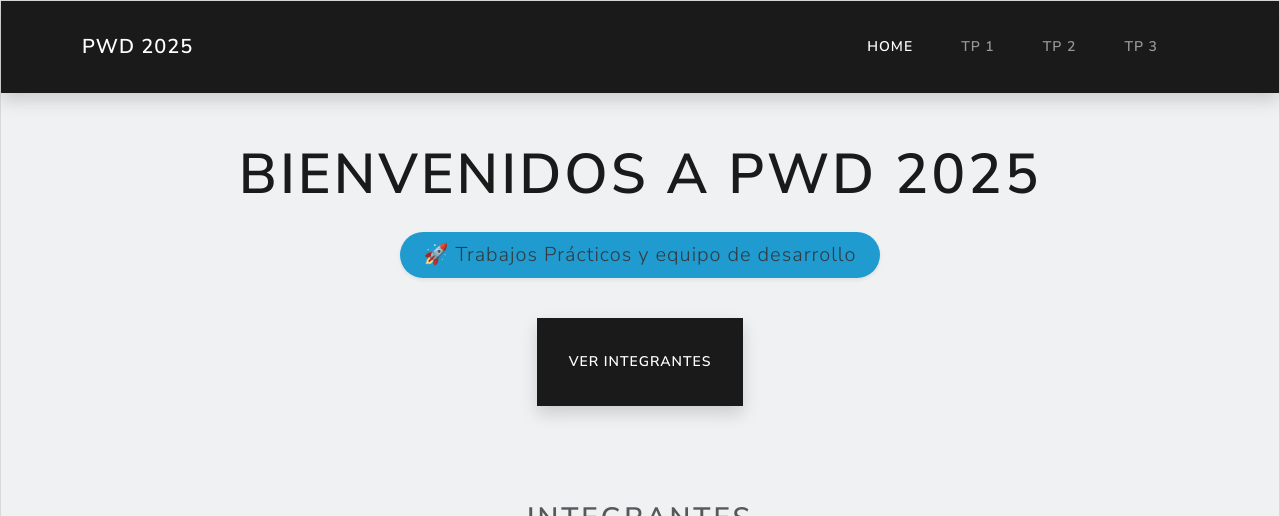
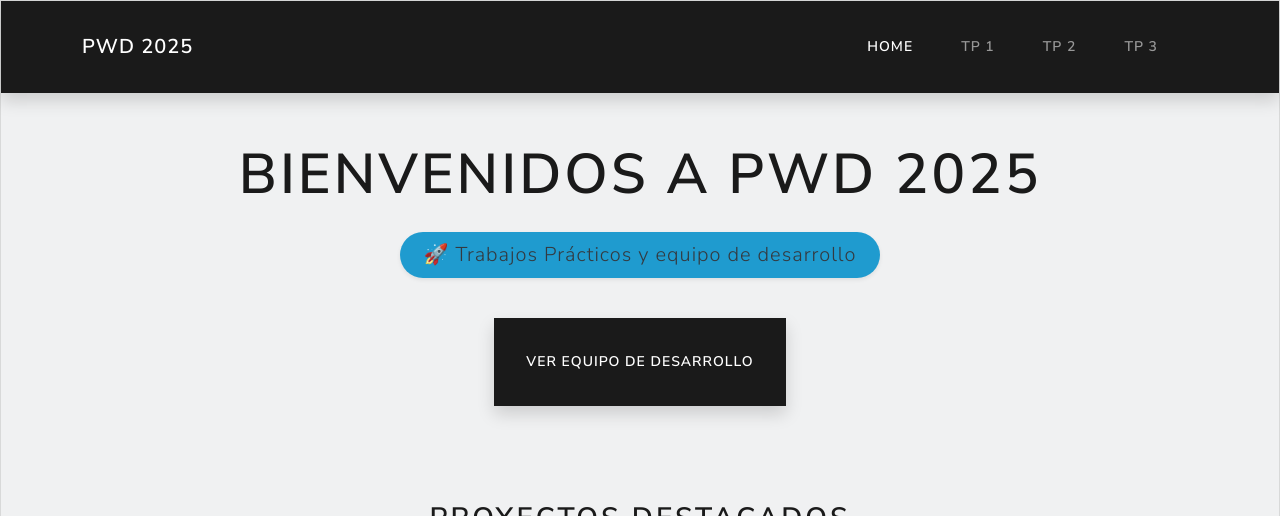
Before and after one commit to MGIC12/PWD_2025, a PHP site: page /PWD_2025/pruebaAux.php in a window 1280 px wide. Shown: the top 516 px of the page. Run offline with PHP 8.4, Linux system fonts and the light colour scheme; some libraries are stand-ins or nearby versions; grey boxes are pictures that could not be loaded.

Commit message:
Changed files

```diff
--- a/Vista/TP1/8/Ejercicio8.php
+++ b/Vista/TP1/8/Ejercicio8.php
@@ -4,6 +4,7 @@
     <meta charset="UTF-8">
     <meta name="viewport" content="width=device-width, initial-scale=1.0">
     <title>Ejercicio 8 - Cine Cinem@s</title>
+    <link rel="stylesheet" href="./../../../Frameworks/bootstrap.min.css">
 </head>
 <body>
     <h1>Cine Cinem@s</h1>
--- a/Vista/TP2/4Benja/procesar.php
+++ b/Vista/TP2/4Benja/procesar.php
@@ -25,7 +25,8 @@
     <meta charset="UTF-8">
     <meta name="viewport" content="width=device-width, initial-scale=1.0">
     <title>Document</title>
-    <link href="https://cdn.jsdelivr.net/npm/bootstrap@5.3.7/dist/css/bootstrap.min.css" rel="stylesheet" integrity="sha384-LN+7fdVzj6u52u30Kp6M/trliBMCMKTyK833zpbD+pXdCLuTusPj697FH4R/5mcr" crossorigin="anonymous">
+    <!-- <link href="https://cdn.jsdelivr.net/npm/bootstrap@5.3.7/dist/css/bootstrap.min.css" rel="stylesheet" integrity="sha384-LN+7fdVzj6u52u30Kp6M/trliBMCMKTyK833zpbD+pXdCLuTusPj697FH4R/5mcr" crossorigin="anonymous"> -->
+        <link rel="stylesheet" href="./../../../Frameworks/bootstrap.min.css">
 </head>
 <body>
 
--- a/pruebaAux.php
+++ b/pruebaAux.php
@@ -5,6 +5,7 @@
   <meta name="viewport" content="width=device-width, initial-scale=1.0">
   <title>Inicio - PWD 2025</title>
   <link rel="stylesheet" href="./Frameworks/bootstrap.min.css">
+  <link rel="stylesheet" href="./resources/css/styleCarrusel.css">
 </head>
 <body class="bg-light d-flex flex-column min-vh-100">
 
@@ -33,56 +34,89 @@
       🚀 Trabajos Prácticos y equipo de desarrollo
     </p>
     <div class="mt-4">
-      <a href="#integrantes" class="btn btn-primary btn-lg shadow">Ver integrantes</a>
+      <a href="#integrantes" class="btn btn-primary btn-lg shadow">Ver equipo de desarrollo</a>
     </div>
   </header>
-
+  <main id="proyectos-destacados" class="container text-center my-5">
+      <h2>proyectos destacados</h2>
+      <div class="mt-4">
+        <a href="Vista/TP1/8/Ejercicio8.php" class="btn btn-primary btn-lg shadow">Ejercicio 8 T.P N°1</a>
+        <a href="Vista/TP2/4Benja/inicio.php" class="btn btn-primary btn-lg shadow">Ejercicio 4 T.P N°2</a>
+        <a href="Vista/TP3/index.php" class="btn btn-primary btn-lg shadow">Ejercicio 3 T.P N°3</a>
+      </div>
+  </main>
   <!-- Integrantes -->
-  <main id="integrantes" class="container text-center my-5">
-    <h2 class="fw-bold text-secondary mb-4">Integrantes</h2>
-    <div class="row g-4">
-
-      <div class="col-sm-6 col-lg-3">
-        <div class="card h-100 shadow border-0 bg-white">
-          <img class="card-img-top" src="https://avatars.githubusercontent.com/u/150484970?v=4" alt="Facundo Ledesma" loading="lazy">
-          <div class="card-body">
-            <h5 class="card-title text-primary fw-bold">Facundo Ledesma</h5>
-            <p class="card-text text-muted">@FacuLedesmaBertalot</p>
-          </div>
+<main id="integrantes" class="container my-5">
+  <h2 class="text-center">Equipo de desarrollo</h2>
+  <div id="carouselExampleCaptions" class="carousel slide" data-bs-ride="carousel" data-bs-interval="2000">
+    <div class="carousel-inner text-center">
+      <!-- Slide 1 -->
+      <div class="carousel-item active">
+        <a href="https://github.com/Ibenjamindlf" target="_blank">
+          <img src="https://avatars.githubusercontent.com/u/206235917?v=4" class="d-inline-block w-25 shadow-lg p-3 mb-5 bg-body-tertiary rounded" alt="Benja">
+        </a>
+        <div class="mt-3">
+          <h5>Benjamin de la Fuente</h5>
+          <p>@Ibenjamindlf</p>
+          <p>Especialidad: Front</p>
         </div>
       </div>
 
-      <div class="col-sm-6 col-lg-3">
-        <div class="card h-100 shadow border-0 bg-white">
-          <img class="card-img-top" src="https://avatars.githubusercontent.com/u/68124872?v=4" alt="Mariano Infante" loading="lazy">
-          <div class="card-body">
-            <h5 class="card-title text-success fw-bold">Mariano Infante</h5>
-            <p class="card-text text-muted">@MGIC12</p>
-          </div>
+      <!-- Slide 2 -->
+      <div class="carousel-item">
+        <a href="https://github.com/tebacs" target="_blank">
+          <img src="https://avatars.githubusercontent.com/u/149085169?v=4" class="d-inline-block w-25 shadow-lg p-3 mb-5 bg-body-tertiary rounded" alt="Mati">
+        </a>
+        <div class="mt-3">
+          <h5>Matias Bacsay</h5>
+          <p>@tebacs</p>
         </div>
       </div>
 
-      <div class="col-sm-6 col-lg-3">
-        <div class="card h-100 shadow border-0 bg-white">
-          <img class="card-img-top" src="https://avatars.githubusercontent.com/u/149085169?v=4" alt="Matias Bacsay" loading="lazy">
-          <div class="card-body">
-            <h5 class="card-title text-danger fw-bold">Matias Bacsay</h5>
-            <p class="card-text text-muted">@tebacs</p>
-          </div>
+      <!-- Slide 3 -->
+      <div class="carousel-item">
+        <a href="https://github.com/MGIC12" target="_blank">
+          <img src="https://avatars.githubusercontent.com/u/68124872?v=4" class="d-inline-block w-25 shadow-lg p-3 mb-5 bg-body-tertiary rounded" alt="marian">
+        </a>
+        <div class="mt-3">
+          <h5>Mariano Infante</h5>
+          <p>@MGIC12</p>
         </div>
       </div>
 
-      <div class="col-sm-6 col-lg-3">
-        <div class="card h-100 shadow border-0 bg-white">
-          <img class="card-img-top" src="https://avatars.githubusercontent.com/u/206235917?v=4" alt="Benjamín de la Fuente" loading="lazy">
-          <div class="card-body">
-            <h5 class="card-title text-warning fw-bold">Benjamín de la Fuente</h5>
-            <p class="card-text text-muted">@Ibenjamindlf</p>
-          </div>
+      <!-- Slide 4 (nuevo) -->
+      <div class="carousel-item">
+        <a href="https://github.com/FacuLedesmaBertalot" target="_blank">
+          <img src="https://avatars.githubusercontent.com/u/150484970?v=4" class="d-inline-block w-25 shadow-lg p-3 mb-5 bg-body-tertiary rounded" alt="Facu" alt="nuevo">
+        </a>
+        <div class="mt-3">
+          <h5>Facundo Ledesma</h5>
+          <p>@FacuLedesmaBertalot</p>
         </div>
       </div>
+    </div>
 
+    <!-- Indicators (agregamos el cuarto botón) -->
+    <div class="carousel-indicators position-static mt-2">
+      <button type="button" data-bs-target="#carouselExampleCaptions" data-bs-slide-to="0" class="active" aria-current="true" aria-label="Slide 1"></button>
+      <button type="button" data-bs-target="#carouselExampleCaptions" data-bs-slide-to="1" aria-label="Slide 2"></button>
+      <button type="button" data-bs-target="#carouselExampleCaptions" data-bs-slide-to="2" aria-label="Slide 3"></button>
+      <button type="button" data-bs-target="#carouselExampleCaptions" data-bs-slide-to="3" aria-label="Slide 4"></button>
     </div>
+
+    <!-- Controles prev/next -->
+    <button class="carousel-control-prev" type="button" data-bs-target="#carouselExampleCaptions" data-bs-slide="prev">
+      <span class="carousel-control-prev-icon" aria-hidden="true"></span>
+      <span class="visually-hidden">Previous</span>
+    </button>
+    <button class="carousel-control-next" type="button" data-bs-target="#carouselExampleCaptions" data-bs-slide="next">
+      <span class="carousel-control-next-icon" aria-hidden="true"></span>
+      <span class="visually-hidden">Next</span>
+    </button>
+  </div>
+</main>
+
+
   </main>
 
   <!-- Footer -->
@@ -91,5 +125,6 @@
   </footer>
 
   <script src="./Frameworks/bootstrap.bundle.min.js"></script>
+  <script src="https://cdn.jsdelivr.net/npm/bootstrap@5.3.8/dist/js/bootstrap.bundle.min.js" integrity="sha384-FKyoEForCGlyvwx9Hj09JcYn3nv7wiPVlz7YYwJrWVcXK/BmnVDxM+D2scQbITxI" crossorigin="anonymous"></script>
 </body>
 </html>
--- /dev/null
+++ b/resources/css/styleCarrusel.css
@@ -0,0 +1,31 @@
+.carousel-control-prev-icon,
+.carousel-control-next-icon {
+  filter: invert(1); /* invierte blanco → negro */
+}
+.carousel-control-prev,
+.carousel-control-next {
+  top: 30%;        /* Suben un poco los botones */
+  bottom: auto;    /* Sacamos el centrado completo */
+  transform: translateY(-50%); /* Ajusta la posición vertical */
+}
+
+.carousel-control-prev {
+    transform: translateX(150%); /* Ajusta la posición vertical */
+}
+
+.carousel-control-next {
+    transform: translateX(-150%);
+}
+
+/* Color de los indicadores */
+.carousel-indicators [data-bs-target] {
+  background-color: black;   /* color de los puntitos */
+  width: 10px;   /* tamaño opcional */
+  height: 10px;
+  border-radius: 50%;
+}
+
+/* Color distinto cuando está activo */
+.carousel-indicators .active {
+  background-color: #333; /* un negro más fuerte */
+}
```
Also changed, not shown: Vista/TP2/4Benja/inicio.php (+21 -2 lines).
